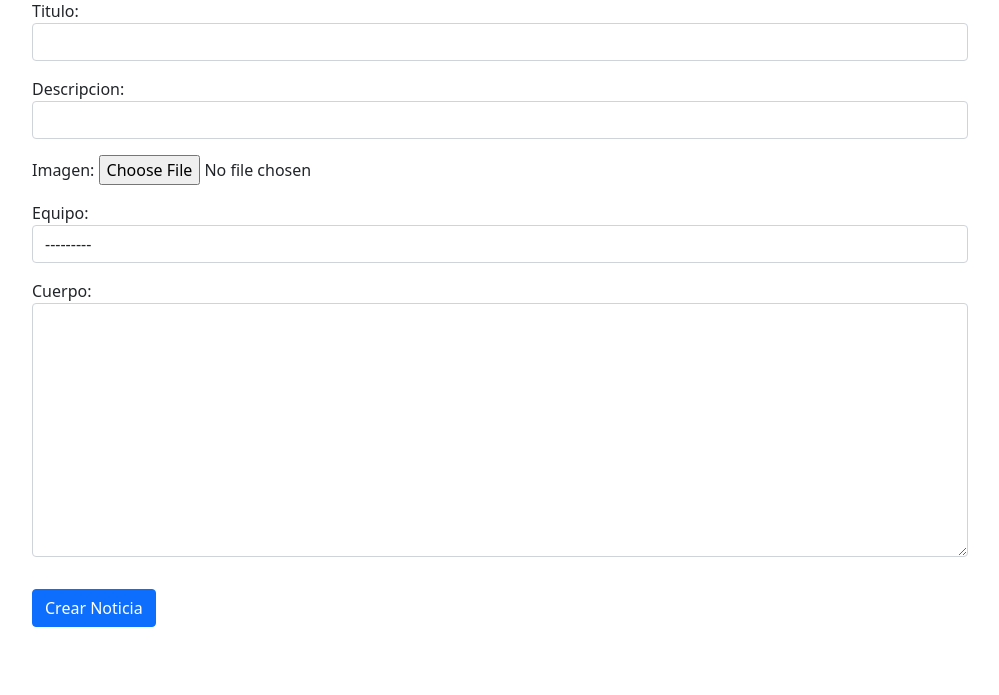
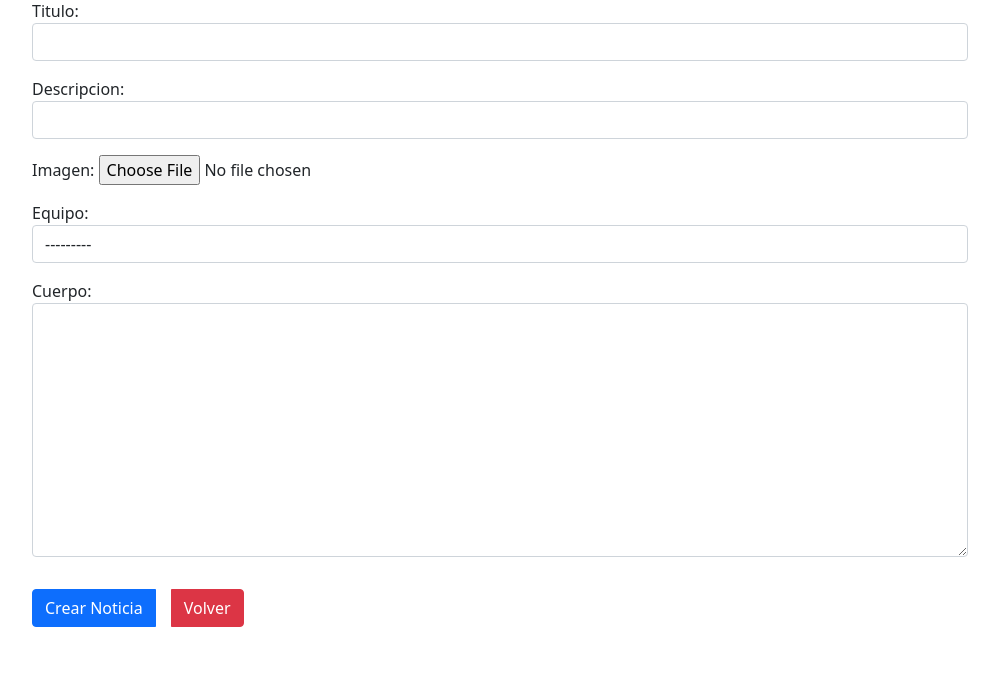
Before and after one commit to JuanPeiffer/mundo_futbol, a Django app: page /noticias/crear_noticia/ in a window 1280 px wide. Shown: the part 105-800 px from the top of the page, without its empty margins (140-1139 px from the left). Run offline with Django 5.2, Linux system fonts and the light colour scheme; data comes from the database, SQL or seed files in the repository; both versions use the stored data as it was after the commit.

Commit message:
Mejoras Visuales CSS

```diff
--- a/noticias/forms.py
+++ b/noticias/forms.py
@@ -13,9 +13,10 @@ class CrearNuevaNoticiaForm(forms.Form):
         widget=forms.TextInput(attrs={'class': 'form-control'})
     )
     imagen = forms.ImageField(
-        label='Imagen',
-        widget=forms.ClearableFileInput(attrs={'class': 'form-control-file'})
-    )
+    label='Imagen',
+    widget=forms.ClearableFileInput(attrs={'class': 'form-control-file', 'data-browse': 'Elegir archivo'})
+)
+
     equipo = forms.ModelChoiceField(
         queryset=EquipoFutbol.objects.all(),
         label='Equipo',
--- a/noticias/views.py
+++ b/noticias/views.py
@@ -1,10 +1,10 @@
 from django.http import HttpResponse
+from django.conf import settings
 from django.shortcuts import render, redirect
 from .models import Noticias
 from .forms import CrearNuevaNoticiaForm
 from django.contrib.auth.models import User
 import os
-from django.conf import settings
 
 def noticias(request):
     noticias_list = Noticias.objects.order_by('-fecha_subida')[:3]
--- a/templates/crear_noticia.html
+++ b/templates/crear_noticia.html
@@ -6,7 +6,10 @@
     <form method="post" enctype="multipart/form-data">
         {% csrf_token %}
         {{ form.as_p }}
-        <button type="submit" class="btn btn-primary mt-3">Crear Noticia</button>
+        <div class="btn-group mt-3" role="group" aria-label="Acciones">
+            <button type="submit" class="btn btn-primary">Crear Noticia</button>
+            <a href="../" class="btn btn-danger" style="margin-left: 15px;">Volver</a>
+        </div>
     </form>
 </div>
 {% endblock %}
--- a/templates/index.html
+++ b/templates/index.html
@@ -1,7 +1,7 @@
 {% extends 'base.html' %}
 {% block content %}
 
-    <h1>Bienvenido a la seccion de Noticias!</h1>
+    <h1>Bienvenido a <b>Mundo Futbol</b>!</h1>
     <a href="/noticias" class="btn btn-primary">Ver las ultimas Noticias</a>
 
 {% endblock %}
--- a/templates/noticias.html
+++ b/templates/noticias.html
@@ -6,6 +6,7 @@
 {% block content %}
 
 <h1 class="mb-4 text-center">Noticias</h1>
+<a href="../" class="mb-4 btn btn-primary">Volver</a>
 <div class="container">
     <div class="row justify-content-center">
         {% for noticia in noticias %}
```
Also changed, not shown: db.sqlite3, noticias/media/BOCA-JUNIORS-2023-VS-PALMEIRAS-VIS-FESTEJO-DE-GOL-DE-CAVANI-HD-scaled.jpg (added).
